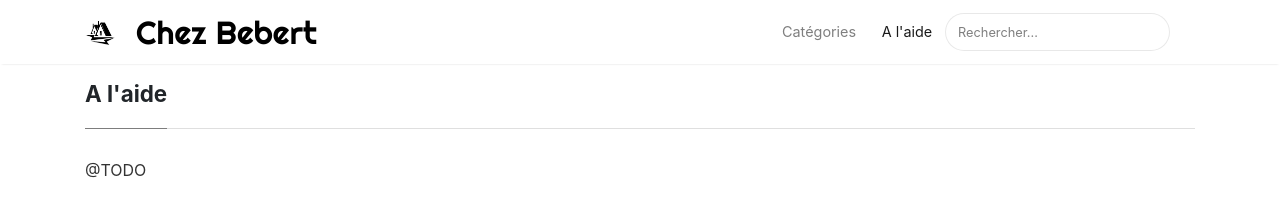
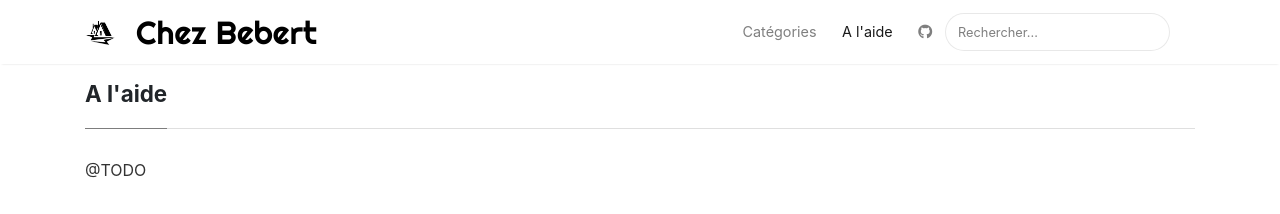
Before and after one commit to RealVincentBerthet/jekyll, a Jekyll site: the page built from _pages/help.md, in a window 1280 px wide. Shown: the top 214 px of the page. Built offline with Jekyll 4.4.1, drawn with Linux system fonts in a browser that asks for light colours; nearby versions of some CDN libraries.

Commit message:
add github in navigation

```diff
--- a/_layouts/default.html
+++ b/_layouts/default.html
@@ -66,6 +66,12 @@
                 {% endif %}
                 <a class="nav-link" href="{{ site.baseurl }}/help">A l'aide</a>
                 </li>
+
+                <li class="nav-item">
+                    <a class="nav-link" title="Code source" target="_blank" href="https://github.com/RealVincentBerthet/Chez-Bebert"><i class="fab fa-github"></i></a>
+                </li>
+
+
 
                 {% include search-lunr.html %}
 
```
